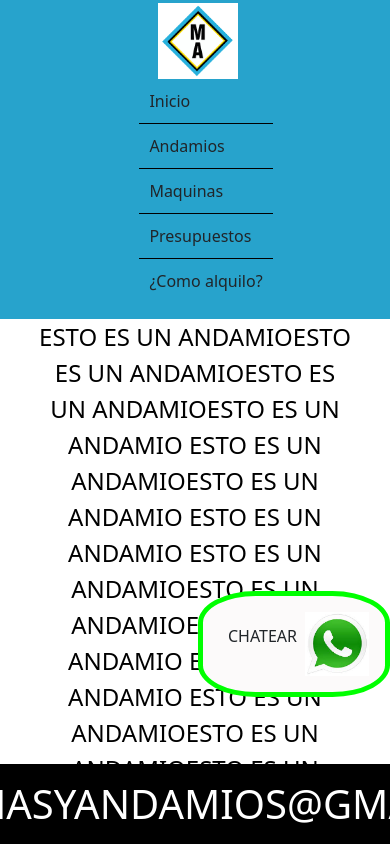
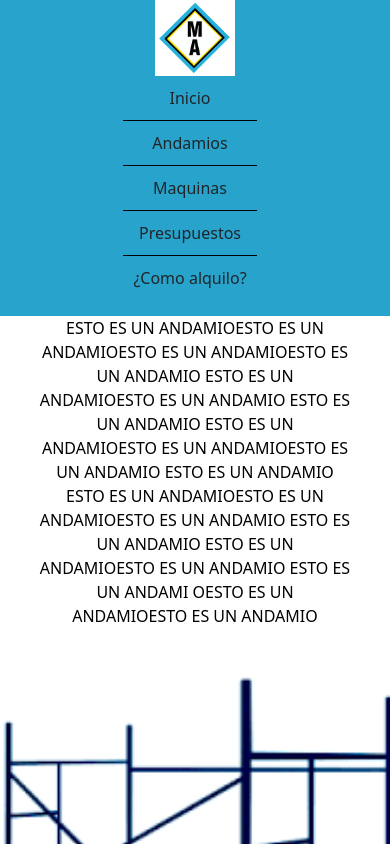
Before and after one commit to Nazareno1301/MaquinasYandamios, a plain HTML site: page index.html in a window 390 px wide. Shown: the top 844 px of the page. Drawn offline with nearby package versions, Linux system fonts and the light colour scheme.

Commit message:
vista de celular

```diff
--- a/style.css
+++ b/style.css
@@ -1,10 +1,12 @@
-*{
-    margin:0;
-    padding:0;
-    box-sizing:border-box;
+* {
+    margin: 0;
+    padding: 0;
+    box-sizing: border-box;
+
 }
-header{
-    display:flex;
+
+header {
+    display: flex;
     width: 100%;
     background-color: rgb(39, 163, 204);
     height: 5rem;
@@ -12,60 +14,65 @@ header{
     z-index: 1;
 }
 
-#logo{
+#logo {
     width: 5rem;
-    margin:3px 0 0 5px;
+    margin: 3px 0 0 5px;
 
 }
-.barra_de_navegacion li a{
+
+.barra_de_navegacion li a {
     font-size: 1rem;
-    text-decoration:none;
-    color:inherit;
-}
-.navegador{
-    display:flex;
-    width:100%;
-    justify-content:flex-end;
-    align-items:center;
-    margin-right:10px;
-}
-.items{
-    display:inline-block;
-    padding:10px;
-    font-size:14px;
-    border-left:  1px solid rgb(95, 95, 95);
-}
-.items2{
-    display:inline-block;
-    padding:10px;
-    font-size:14px;
-    border-left:  1px solid rgb(95, 95, 95);
-    border-right:   1px solid rgb(95, 95, 95);
+    text-decoration: none;
+    color: inherit;
 }
 
-body{
-    background-color:white ;
+.navegador {
+    display: flex;
+    width: 100%;
+    justify-content: flex-end;
+    align-items: center;
+    margin-right: 10px;
+}
 
+.items {
+    display: inline-block;
+    padding: 10px;
+    font-size: 14px;
+    border-left: 1px solid rgb(95, 95, 95);
 }
-.andamios{
+
+.items2 {
+    display: inline-block;
+    padding: 10px;
+    font-size: 14px;
+    border-left: 1px solid rgb(95, 95, 95);
+    border-right: 1px solid rgb(95, 95, 95);
+}
+
+body {
+    background-color: white;
+    width: 100%;
+}
+
+.andamios {
     padding: 10%;
     display: flex;
     justify-content: center;
 
 }
 
-.andamios p{
-    color:black;
+.andamios p {
+    color: black;
     width: 40%;
-    font-size:1.5rem;
+    font-size: 1.5rem;
 }
 
-.foto-andamio{
+.foto-andamio {
     width: 30rem;
     margin-left: 15rem;
 }
 
-.texto{
+.texto {
 
     margin: 50px;
     width: 40%;
@@ -73,189 +80,258 @@ body{
 
 }
 
-.contenedor-de-iconos{
-    display:flex;
+.contenedor-de-iconos {
+    display: flex;
     justify-content: flex-end;
 
 }
-.iconos{
+
+.iconos {
     position: fixed;
-    top:70%;
+    top: 70%;
     right: 0;
-    display:flex;
+    display: flex;
     justify-content: flex-end;
-    align-items:center;
-    background-color:rgb(252, 250, 250);
+    align-items: center;
+    background-color: rgb(252, 250, 250);
     width: 12rem;
     border: 5px solid rgb(0, 255, 0);
     border-radius: 30%;
     padding: 1rem;
     z-index: 3;
 }
-.wp{
-    background-color:black;
+
+.wp {
+    background-color: black;
     width: 4rem;
     margin-left: 0.5rem;
     position: relative;
 
 }
-.medidas{
+
+.medidas {
     height: 220px;
     display: flex;
-    justify-content:center;
-    align-items:center;
+    justify-content: center;
+    align-items: center;
     flex-direction: column;
     /*  padding-top: 5rem; */
 }
-.foto-medidas{
+
+.foto-medidas {
     height: 100%;
 }
-.medidas p{
+
+.medidas p {
     font-size: 1.5rem;
 }
-.wrap{
+
+.wrap {
     display: flex;
     justify-content: center;
-    flex-wrap:wrap;
+    flex-wrap: wrap;
     width: 100%;
     padding-top: 10rem;
     z-index: 2;
     padding-bottom: 10rem;
 }
 
-.tarjeta-wrap{
-  margin:10px;
+.tarjeta-wrap {
+    margin: 10px;
     -webkit-perspective: 800;
     perspective: 800;
     /*  border:3px solid black; */
 }
 
-.tarjeta{
+.tarjeta {
     width: 20rem;
     height: 21rem;
     margin: 3rem 1rem;
-    background:linear-gradient(90deg,blue,rgb(39, 163, 204));
+    background: linear-gradient(90deg, blue, rgb(39, 163, 204));
     position: relative;
     transform-style: preserve-3d;
     transition: .9s ease;
-   -webkit-box-shadow: 0px 10px 15px -5px rgba(0,0,0,0.65);
-	box-shadow: 0px 10px 15px -5px rgba(0,0,0,0.65);
+    -webkit-box-shadow: 0px 10px 15px -5px rgba(0, 0, 0, 0.65);
+    box-shadow: 0px 10px 15px -5px rgba(0, 0, 0, 0.65);
 
 }
-.adelante, .atras{
+
+.adelante,
+.atras {
     width: 100%;
     height: 100%;
-    position:absolute;
-    top:0;
-    left:0;
+    position: absolute;
+    top: 0;
+    left: 0;
     -webkit-backface-visibility: hidden;
     backface-visibility: hidden;
 }
-.adelante{
+
+.adelante {
     width: 100%;
 }
 
-.atras{
+.atras {
     transform: rotateY(180deg);
     padding: 15px;
     display: flex;
     justify-content: center;
-    align-items:center;
+    align-items: center;
 
     text-align: center;
-    color:azure;
+    color: azure;
 }
 
-.tarjeta-wrap:hover .tarjeta{
+.tarjeta-wrap:hover .tarjeta {
     transform: rotateY(180deg);
 }
 
-footer{
+footer {
     display: flex;
     justify-content: center;
-    align-items:center;
+    align-items: center;
     font-size: 40px;
-    color:white;
+    color: white;
     background-color: black;
     height: 5rem;
     position: fixed;
     bottom: 0;
     width: 100%;
 }
-.tarjetas{
+
+.tarjetas {
     padding-top: 10%;
     padding-bottom: 10%;
     display: flex;
     justify-content: center;
     flex-wrap: wrap;
-    gap:3%;
+    gap: 3%;
 }
-.card-body{
+
+.card-body {
     text-align: center;
 }
-.accordion{
+
+.accordion {
     padding: 15%;
 }
-.imagenes-andamios{
+
+.imagenes-andamios {
     width: 100%;
     display: flex;
     flex-direction: column;
     justify-content: center;
-    align-items:center;
+    align-items: center;
 }
-#carouselExampleAutoplaying{
+
+#carouselExampleAutoplaying {
     width: 50%;
     margin-top: 10%;
     height: 40%;
-    display:flex;
+    display: flex;
     justify-content: center;
 }
+
 .carousel-inner div {
     justify-content: center;
-    align-items:center;
+    align-items: center;
     width: 100%;
 
 }
-@media screen and (max-width:650px){
-    header{
+
+@media screen and (max-width:650px) {
+    header {
         height: auto;
+
         flex-direction: column;
-        align-items:center;
+        align-items: center;
         position: relative;
         z-index: 1;
     }
-    .navegador{
-        display:flex;
-        width:100%;
-        justify-content:center;
-        align-items:center;
-        margin-right:10px;
+
+    body {
+        position: relative;
+        margin: 0;
+        padding: 0;
+        ;
     }
-    .items{
-        display:block;
+
+    .navegador {
+        display: flex;
         width: 100%;
-        border:none;
+        justify-content: center;
+        align-items: center;
+
+    }
+
+    .barra_de_navegacion {
+        padding: 0%;
+    }
+    #logo{
+        margin: 0%;
+    }
+
+    .items {
+        display: block;
+        width: 100%;
+        border: none;
         border-bottom: 1px solid black;
+        text-align: center;
     }
-    .items2{
-        border:none;
+
+    .items2 {
+        border: none;
     }
-    .andamios{
+
+    .andamios {
         padding: 0;
 
         display: flex;
         flex-direction: column;
-        align-items:center;
+        align-items: center;
     }
 
-    .foto-andamio{
+    .foto-andamio {
+        width: 70%;
+        margin-left: 0;
+    }
+
+    .andamios p {
+        text-align: center;
+        width: 80%;
+        font-size: 1rem;
+
+    }
+
+    footer {
+        font-size: 1rem;
+        position: relative;
+    }
+
+    .iconos {
+        position: relative;
+        top: 70%;
+        right: 0;
+        display: flex;
+        justify-content: center;
+        align-items: center;
+        background-color: rgb(252, 250, 250);
+        width: 12rem;
+        border: 5px solid rgb(0, 255, 0);
+        border-radius: 30%;
+        padding: 1rem;
+        z-index: 0;
+    }
+
+    .contenedor-de-iconos {
+        display: flex;
+        justify-content: center;
+
+    }
+
+    .foto-andamio {
         width: 30rem;
         margin-left: 0;
     }
-    .andamios p{
-        text-align: center;
-        width: 80%;
 
 }
-
-}
```
Lines whose indentation alone changed are shown as unchanged.
